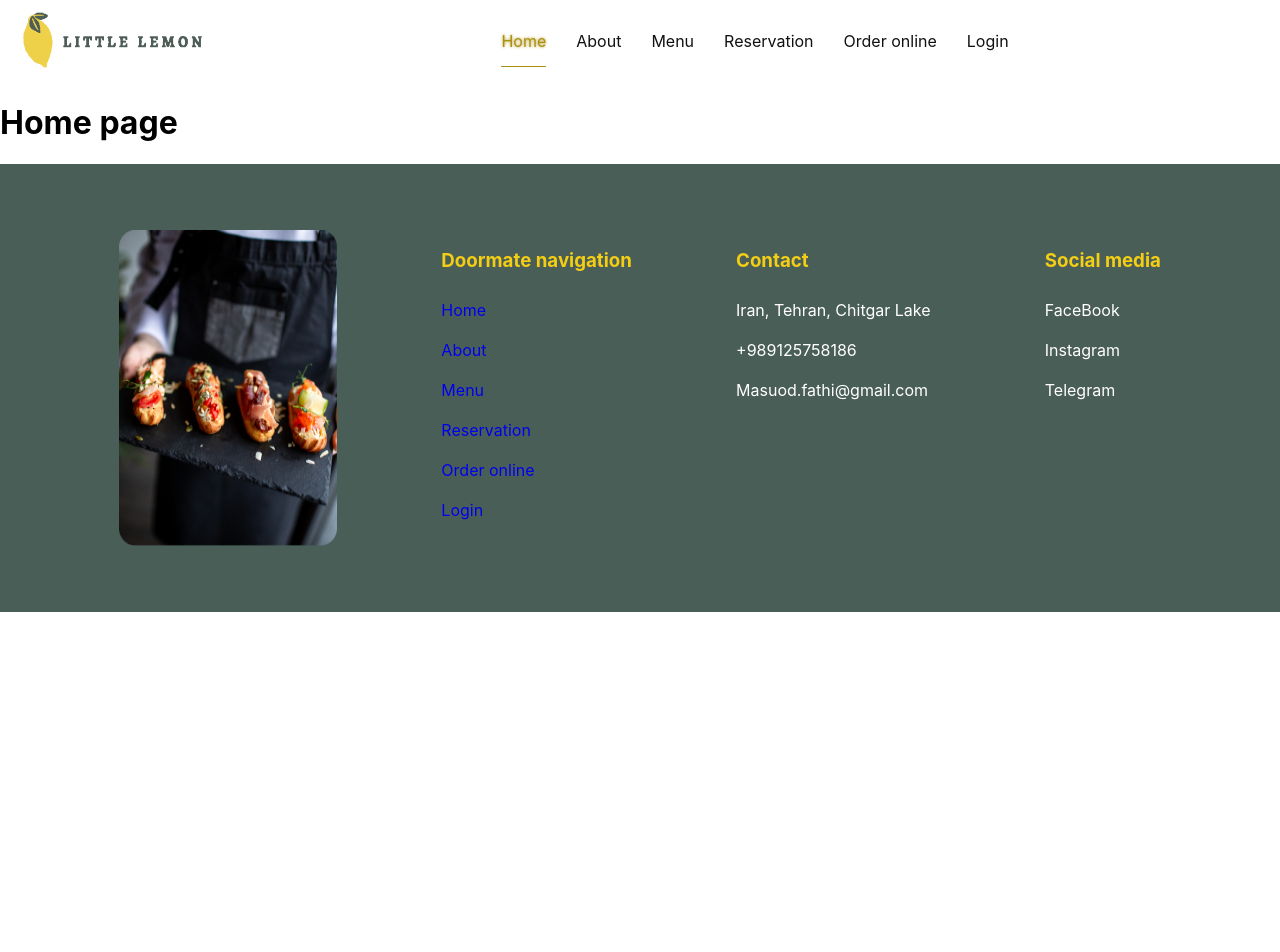
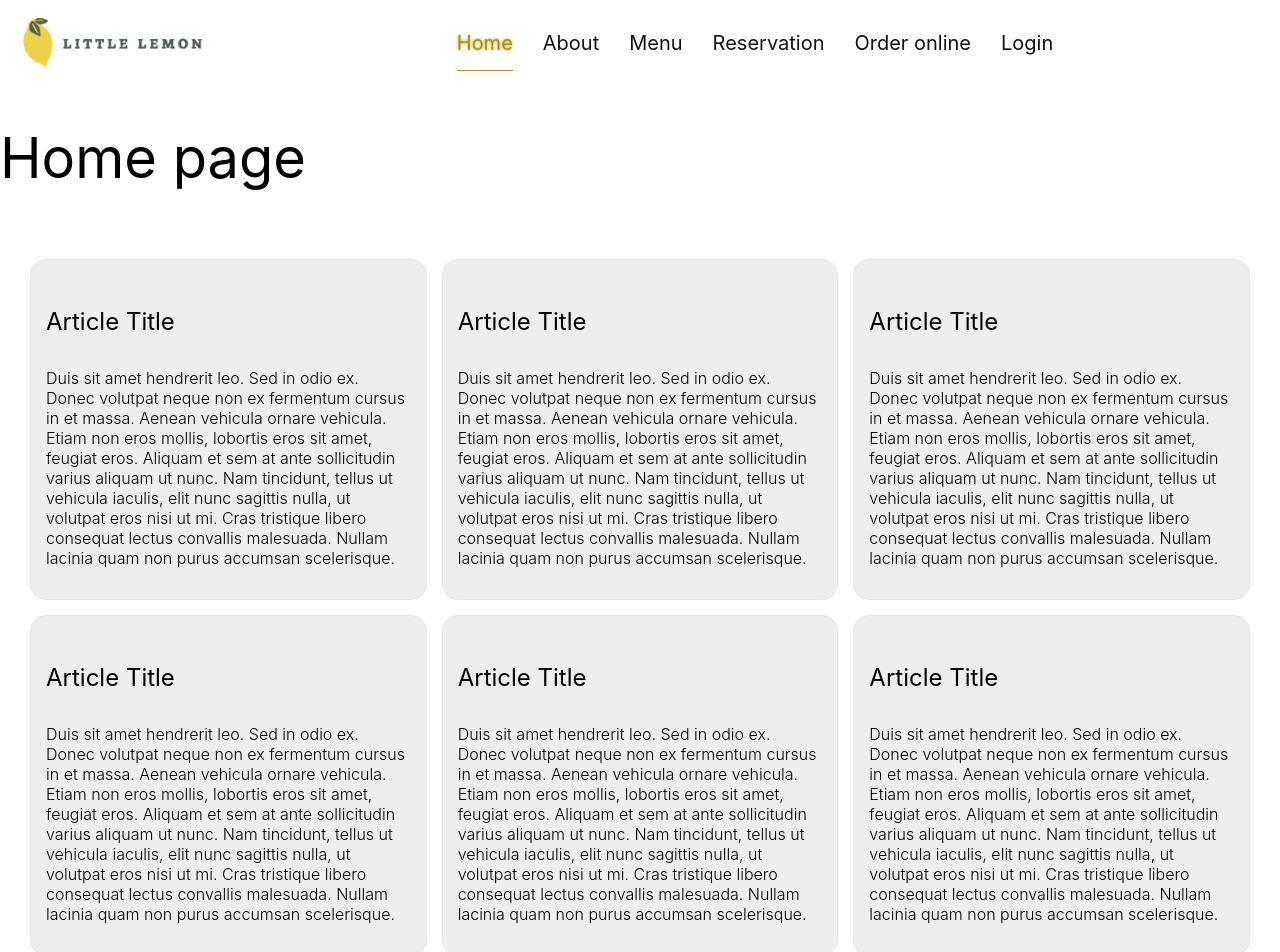
Before and after one commit to masuodfathi/LittleLemon-Restaurant, a React (Create React App) app: page / in a window 1280 px wide. Shown: the top 952 px of the page. Before the commit the page ends 800 px from the top, so only its background shows below. Built offline with nearby package versions, Linux system fonts and the light colour scheme.

Commit message:
add some styling like font

```diff
--- a/src/App.css
+++ b/src/App.css
@@ -1,6 +1,7 @@
 header{
   display: flex;
   justify-content: space-between;
+  align-items: center;
 }
 .logo{
   width: 230px;
@@ -10,6 +11,9 @@
   list-style: none;
   padding: 0;
 }
+.menu-icon{
+  display: none;
+}
 .primary-menu li{
   padding: 15px;
 }
@@ -18,7 +22,6 @@
   color: #111;
   transition: all 200ms ease-in;
   border-color: #fff;
-
 }
 .primary-menu li a.active{
   color: #ab9112;
@@ -26,12 +29,27 @@
   padding-bottom: 15px;
   border-bottom: 1px solid #ab9112;
 }
+
+.home{
+  padding: 30px;
+  display: grid;
+  grid-template-columns: 1fr 1fr 1fr;
+  gap: 15px;
+}
+.home article{
+  border: 1px solid #e6e6e6;
+  padding: 15px;
+  font-size: .6rem;
+  border-radius: 16px;
+  background-color: #EDEFEE;
+}
 footer{
   display: flex;
   justify-content: space-evenly;
   background-color: #495E57;
   color: #fff;
   padding: 66px 15px;
+  font-size: .7rem;
 }
 footer ul{
   list-style: none;
@@ -45,8 +63,67 @@
 }
 footer ul a{
   text-decoration: none;
-
 }
 footer ul a:visited{
   color: #fff;
 }
+h1{
+  font-size: 56px;
+  font-weight: 400;
+}
+h2{
+  font-size: 40px;
+  font-weight: 400;
+}
+h3{
+  font-size: 32px;
+  font-weight: 300;
+}
+h4{
+  font-size: 24px;
+  font-weight: 400;
+}
+.menu{
+  font-size: 20px;
+  font-weight: 400;
+}
+.footer-header{
+  font-size: 20px;
+  font-weight:900;
+}
+p{
+  font-size: 20px;
+  font-weight: 300;
+}
+.button{
+  font-size: 18px;
+  font-weight: 300;
+}
+.card-body{
+  font-size: 16px;
+  font-weight: 300;
+}
+img{
+  border-radius: 16px;
+}
+@media screen and (max-width: 992px) {
+  .menu-icon{
+    display: inline-block;
+  }
+  .profile{
+    display: none;
+  }
+  footer{
+    flex-direction: column;
+    align-items: start;
+  }
+  footer img{
+    height: 150px;
+    width: 100%;
+    object-fit: cover;
+    border-radius: 16px;
+  }
+  .primary-menu{
+    display: none;
+  }
+}
--- a/src/components/Footer.js
+++ b/src/components/Footer.js
@@ -7,42 +7,42 @@
     <footer>
       <img src={FooterLogo} alt="" />
       <section>
-        <h3>Doormate navigation</h3>
+        <h3 className="footer-header">Doormate navigation</h3>
         <ul>
           <li>
-            <NavLink to="/">Home</NavLink>
+            <NavLink to="/" className="menu">Home</NavLink>
           </li>
           <li>
-            <NavLink to="/about">About</NavLink>
+            <NavLink to="/about" className="menu">About</NavLink>
           </li>
           <li>
-            <NavLink to="/Menu">Menu</NavLink>
+            <NavLink to="/Menu" className="menu">Menu</NavLink>
           </li>
           <li>
-            <NavLink to="/reservation">Reservation</NavLink>
+            <NavLink to="/reservation" className="menu">Reservation</NavLink>
           </li>
           <li>
-            <NavLink to="/order-online">Order online</NavLink>
+            <NavLink to="/order-online" className="menu">Order online</NavLink>
           </li>
           <li>
-            <NavLink to="/login">Login</NavLink>
+            <NavLink to="/login" className="menu">Login</NavLink>
           </li>
         </ul>
       </section>
       <section>
-        <h3>Contact</h3>
+        <h3 className="footer-header">Contact</h3>
       <ul>
-        <li>Iran, Tehran, Chitgar Lake</li>
-        <li>+989125758186</li>
-        <li>Masuod.fathi@gmail.com</li>
+        <li className="menu">Iran, Tehran, Chitgar Lake</li>
+        <li className="menu">+989125758186</li>
+        <li className="menu">Masuod.fathi@gmail.com</li>
       </ul>
       </section>
       <section>
-        <h3>Social media</h3>
+        <h3 className="footer-header">Social media</h3>
       <ul>
-        <li>FaceBook</li>
-        <li>Instagram</li>
-        <li>Telegram</li>
+        <li className="menu">FaceBook</li>
+        <li className="menu">Instagram</li>
+        <li className="menu">Telegram</li>
       </ul>
       </section>
     </footer>
--- a/src/components/Nav.js
+++ b/src/components/Nav.js
@@ -4,24 +4,25 @@
 export const Nav = () => {
   return (
     <nav>
+      <svg className="menu-icon" xmlns="http://www.w3.org/2000/svg" height="48" viewBox="0 -960 960 960" width="48"><path d="M120-240v-60h720v60H120Zm0-210v-60h720v60H120Zm0-210v-60h720v60H120Z"/></svg>
       <menu className="primary-menu">
         <li>
-          <NavLink to="/">Home</NavLink>
+          <NavLink to="/" className="menu">Home</NavLink>
         </li>
         <li>
-          <NavLink to="/about">About</NavLink>
+          <NavLink to="/about" className="menu">About</NavLink>
         </li>
         <li>
-          <NavLink to="/menu">Menu</NavLink>
+          <NavLink to="/menu" className="menu">Menu</NavLink>
         </li>
         <li>
-          <NavLink to="/reservation">Reservation</NavLink>
+          <NavLink to="/reservation" className="menu">Reservation</NavLink>
         </li>
         <li>
-          <NavLink to="/order-online">Order online</NavLink>
+          <NavLink to="/order-online" className="menu">Order online</NavLink>
         </li>
         <li>
-          <NavLink to="/login">Login</NavLink>
+          <NavLink to="/login" className="menu">Login</NavLink>
         </li>
       </menu>
     </nav>
--- a/src/components/pages/Home.js
+++ b/src/components/pages/Home.js
@@ -1,7 +1,103 @@
-import React from 'react'
+import React from "react";
 
 export const Home = () => {
   return (
-    <h1>Home page</h1>
-  )
-}
+    <>
+      <h1>Home page</h1>
+      <section className="home">
+        <article>
+          <h4>Article Title</h4>
+          <p className="card-body">
+            Duis sit amet hendrerit leo. Sed in odio ex. Donec volutpat neque
+            non ex fermentum cursus in et massa. Aenean vehicula ornare
+            vehicula. Etiam non eros mollis, lobortis eros sit amet, feugiat
+            eros. Aliquam et sem at ante sollicitudin varius aliquam ut nunc.
+            Nam tincidunt, tellus ut vehicula iaculis, elit nunc sagittis nulla,
+            ut volutpat eros nisi ut mi. Cras tristique libero consequat lectus
+            convallis malesuada. Nullam lacinia quam non purus accumsan
+            scelerisque.
+          </p>
+        </article>
+
+        <article>
+          <h4>Article Title</h4>
+          <p className="card-body">
+            Duis sit amet hendrerit leo. Sed in odio ex. Donec volutpat neque
+            non ex fermentum cursus in et massa. Aenean vehicula ornare
+            vehicula. Etiam non eros mollis, lobortis eros sit amet, feugiat
+            eros. Aliquam et sem at ante sollicitudin varius aliquam ut nunc.
+            Nam tincidunt, tellus ut vehicula iaculis, elit nunc sagittis nulla,
+            ut volutpat eros nisi ut mi. Cras tristique libero consequat lectus
+            convallis malesuada. Nullam lacinia quam non purus accumsan
+            scelerisque.
+          </p>
+        </article>
+        <article>
+          <h4>Article Title</h4>
+          <p className="card-body">
+            Duis sit amet hendrerit leo. Sed in odio ex. Donec volutpat neque
+            non ex fermentum cursus in et massa. Aenean vehicula ornare
+            vehicula. Etiam non eros mollis, lobortis eros sit amet, feugiat
+            eros. Aliquam et sem at ante sollicitudin varius aliquam ut nunc.
+            Nam tincidunt, tellus ut vehicula iaculis, elit nunc sagittis nulla,
+            ut volutpat eros nisi ut mi. Cras tristique libero consequat lectus
+            convallis malesuada. Nullam lacinia quam non purus accumsan
+            scelerisque.
+          </p>
+        </article>
+        <article>
+          <h4>Article Title</h4>
+          <p className="card-body">
+            Duis sit amet hendrerit leo. Sed in odio ex. Donec volutpat neque
+            non ex fermentum cursus in et massa. Aenean vehicula ornare
+            vehicula. Etiam non eros mollis, lobortis eros sit amet, feugiat
+            eros. Aliquam et sem at ante sollicitudin varius aliquam ut nunc.
+            Nam tincidunt, tellus ut vehicula iaculis, elit nunc sagittis nulla,
+            ut volutpat eros nisi ut mi. Cras tristique libero consequat lectus
+            convallis malesuada. Nullam lacinia quam non purus accumsan
+            scelerisque.
+          </p>
+        </article>
+        <article>
+          <h4>Article Title</h4>
+          <p className="card-body">
+            Duis sit amet hendrerit leo. Sed in odio ex. Donec volutpat neque
+            non ex fermentum cursus in et massa. Aenean vehicula ornare
+            vehicula. Etiam non eros mollis, lobortis eros sit amet, feugiat
+            eros. Aliquam et sem at ante sollicitudin varius aliquam ut nunc.
+            Nam tincidunt, tellus ut vehicula iaculis, elit nunc sagittis nulla,
+            ut volutpat eros nisi ut mi. Cras tristique libero consequat lectus
+            convallis malesuada. Nullam lacinia quam non purus accumsan
+            scelerisque.
+          </p>
+        </article>
+        <article>
+          <h4>Article Title</h4>
+          <p className="card-body">
+            Duis sit amet hendrerit leo. Sed in odio ex. Donec volutpat neque
+            non ex fermentum cursus in et massa. Aenean vehicula ornare
+            vehicula. Etiam non eros mollis, lobortis eros sit amet, feugiat
+            eros. Aliquam et sem at ante sollicitudin varius aliquam ut nunc.
+            Nam tincidunt, tellus ut vehicula iaculis, elit nunc sagittis nulla,
+            ut volutpat eros nisi ut mi. Cras tristique libero consequat lectus
+            convallis malesuada. Nullam lacinia quam non purus accumsan
+            scelerisque.
+          </p>
+        </article>
+        <article>
+          <h4>Article Title</h4>
+          <p className="card-body">
+            Duis sit amet hendrerit leo. Sed in odio ex. Donec volutpat neque
+            non ex fermentum cursus in et massa. Aenean vehicula ornare
+            vehicula. Etiam non eros mollis, lobortis eros sit amet, feugiat
+            eros. Aliquam et sem at ante sollicitudin varius aliquam ut nunc.
+            Nam tincidunt, tellus ut vehicula iaculis, elit nunc sagittis nulla,
+            ut volutpat eros nisi ut mi. Cras tristique libero consequat lectus
+            convallis malesuada. Nullam lacinia quam non purus accumsan
+            scelerisque.
+          </p>
+        </article>
+      </section>
+    </>
+  );
+};
```
